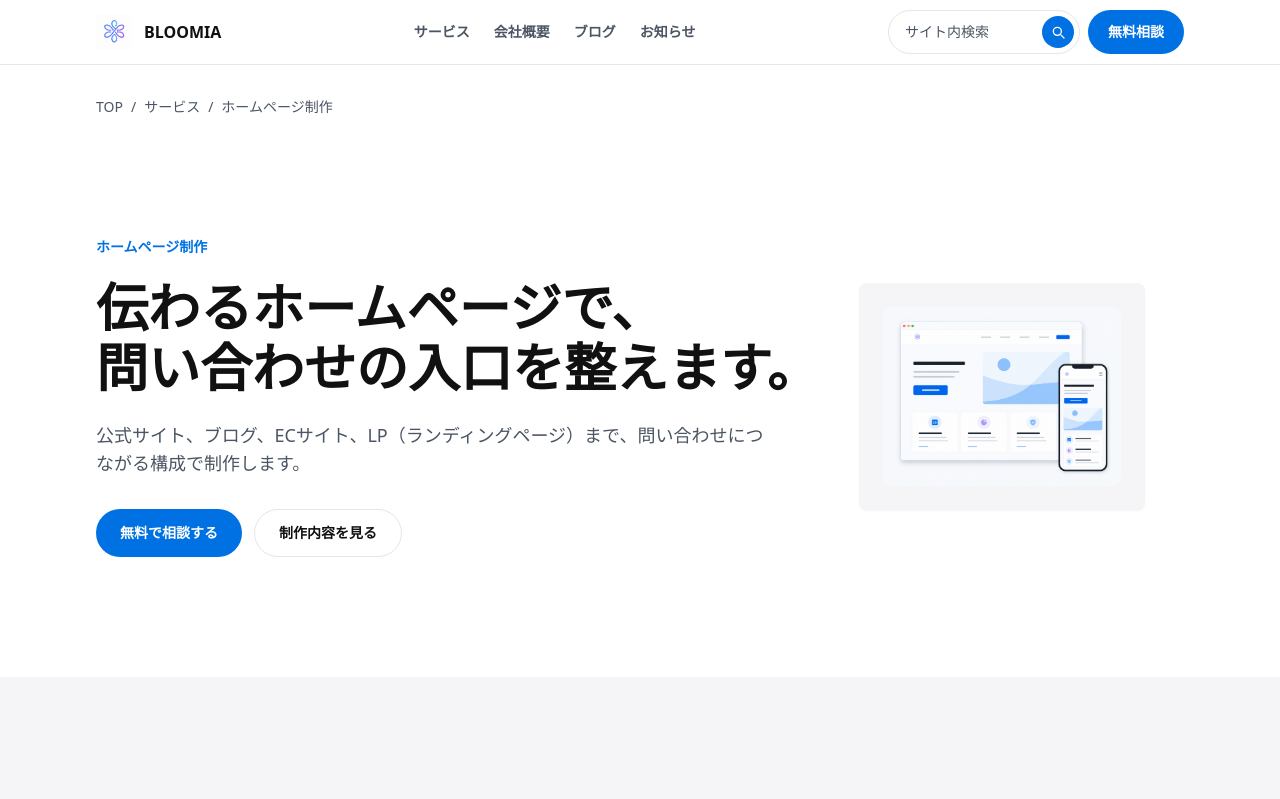
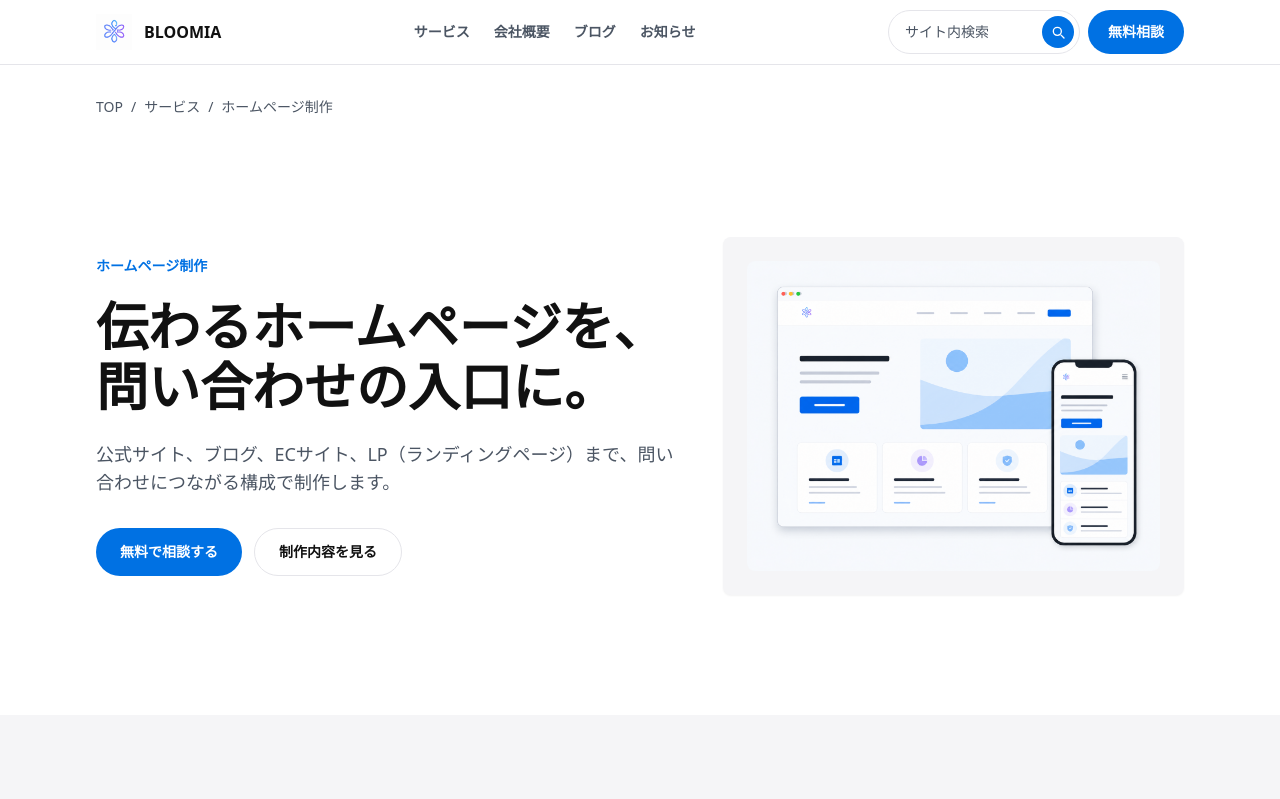
Before and after one commit to iwamitsuco/officialSite, a Next.js app: page /services/website in a window 1280 px wide. Shown: the top 799 px of the page. Built offline with nearby package versions, Linux system fonts and the light colour scheme.

Commit message:
Update website hero headline copy

```diff
--- a/components/sections/ServiceDetailPage.tsx
+++ b/components/sections/ServiceDetailPage.tsx
@@ -39,8 +39,8 @@ export function ServiceDetailPage({ service }: ServiceDetailPageProps) {
               <div>
                 <p className="eyebrow">{service.title}</p>
                 <h1 className="mt-5 max-w-none text-[34px] font-semibold leading-[1.22] tracking-normal text-apple-text sm:text-4xl md:text-[48px] md:leading-[1.15] xl:text-[52px] 2xl:text-[56px]">
-                  <span className="block lg:whitespace-nowrap">伝わるホームページで、</span>
-                  <span className="block lg:whitespace-nowrap">問い合わせの入口を整えます。</span>
+                  <span className="block lg:whitespace-nowrap">伝わるホームページを、</span>
+                  <span className="block lg:whitespace-nowrap">問い合わせの入口に。</span>
                 </h1>
                 <p className="lead mt-6 max-w-2xl">{service.description}</p>
                 <div className="mt-8 flex flex-col gap-3 sm:flex-row">
```
